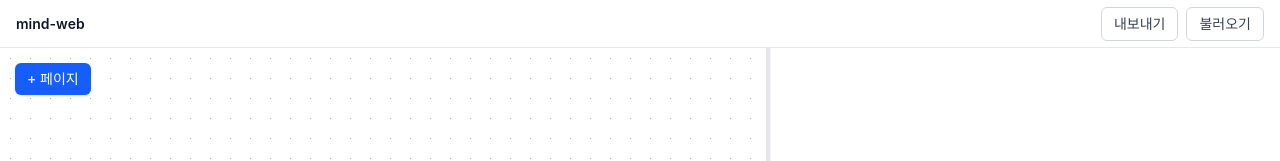
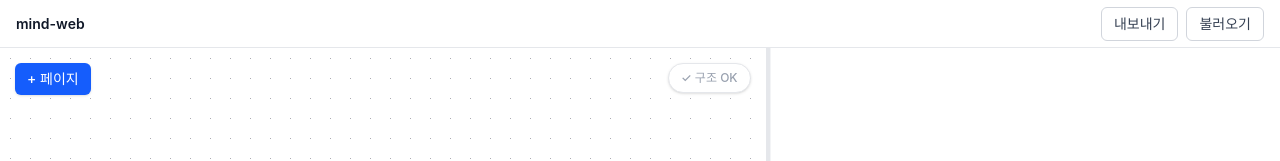
Before and after one commit to k1my3ch4n/mind-web, a React (Vite) app: page / in a window 1280 px wide. Shown: the top 161 px of the page. Built offline with nearby package versions, Linux system fonts and the light colour scheme.

Commit message:
feat(structure-insight): 고립 노드·도달 불가 페이지·죽은 라우트 탐지 패널 추가

```diff
--- /dev/null
+++ b/src/features/structure-insight/index.ts
@@ -0,0 +1,3 @@
+export { default as StructureInsightPanel } from './ui/StructureInsightPanel';
+export { analyzeStructure } from './model/analyzeStructure';
+export type { StructureIssue, StructureIssueType } from './model/types';
--- /dev/null
+++ b/src/features/structure-insight/model/analyzeStructure.ts
@@ -0,0 +1,99 @@
+import type { PageNodeSummary } from '@entities/node';
+import type { RouteEdge } from '@entities/edge';
+import type { PageComponentData } from '@entities/page-component';
+
+import type { StructureIssue } from './types';
+
+export interface StructureAnalysisInput {
+  nodes: PageNodeSummary[];
+  edges: Pick<RouteEdge, 'id' | 'source' | 'target'>[];
+  componentsByNodeId: Record<string, PageComponentData[]>;
+}
+
+export interface StructureAnalysisResult {
+  issues: StructureIssue[];
+  // 루트('/') 페이지가 없어 첫 페이지를 기준으로 도달성을 검사한 경우 — 패널 캡션 안내용
+  usedFallbackRoot: boolean;
+}
+
+// 노드=페이지·엣지=라우트 그래프의 정합성 이슈를 탐지하는 순수 함수 (React/zustand 무의존).
+export function analyzeStructure({
+  nodes,
+  edges,
+  componentsByNodeId,
+}: StructureAnalysisInput): StructureAnalysisResult {
+  // 페이지가 1개뿐이면 아직 분석할 "구조"가 없다 — 첫 페이지부터 고립 경고를 띄우는 노이즈 방지
+  if (nodes.length <= 1) return { issues: [], usedFallbackRoot: false };
+
+  const issues: StructureIssue[] = [];
+
+  // ① 고립 노드 — 어떤 엣지에도 붙어 있지 않은 노드 (self-loop도 "붙어 있음"으로 취급)
+  const connectedNodeIds = new Set<string>();
+  for (const edge of edges) {
+    connectedNodeIds.add(edge.source);
+    connectedNodeIds.add(edge.target);
+  }
+  const isolatedNodeIds = new Set<string>();
+  for (const node of nodes) {
+    if (connectedNodeIds.has(node.id)) continue;
+    isolatedNodeIds.add(node.id);
+    issues.push({
+      id: `isolated-node:${node.id}`,
+      type: 'isolated-node',
+      nodeId: node.id,
+      message: `"${node.data.name}" 페이지가 어떤 라우트와도 연결되어 있지 않아요.`,
+    });
+  }
+
+  // ② 도달 불가 페이지 — 루트에서 방향 그래프(source→target) BFS로 못 닿는 노드.
+  //    고립 노드는 정의상 여기에도 걸리므로 제외 (노드당 가장 구체적인 이슈 1개).
+  const rootByRoute = nodes.find((node) => node.data.route === '/');
+  const root = rootByRoute ?? nodes[0];
+  const outgoingByNodeId = new Map<string, string[]>();
+  for (const edge of edges) {
+    const targets = outgoingByNodeId.get(edge.source);
+    if (targets) targets.push(edge.target);
+    else outgoingByNodeId.set(edge.source, [edge.target]);
+  }
+  const visited = new Set<string>([root.id]);
+  const queue: string[] = [root.id];
+  while (queue.length > 0) {
+    const current = queue.shift() as string;
+    for (const target of outgoingByNodeId.get(current) ?? []) {
+      if (visited.has(target)) continue;
+      visited.add(target);
+      queue.push(target);
+    }
+  }
+  for (const node of nodes) {
+    if (visited.has(node.id) || isolatedNodeIds.has(node.id)) continue;
+    issues.push({
+      id: `unreachable-page:${node.id}`,
+      type: 'unreachable-page',
+      nodeId: node.id,
+      message: `"${node.data.name}" 페이지는 "${root.data.name}"(${root.data.route})에서 도달할 수 없어요.`,
+    });
+  }
+
+  // ③ 죽은 라우트 — 엣지는 있지만 source 페이지에 그 target으로 이동하는 컴포넌트가 없음.
+  //    modal 타입도 클릭 수단으로 인정 (프리뷰에서 모달 내 "이동" 버튼이 실제 동작).
+  const nodeDataById = new Map(nodes.map((node) => [node.id, node.data]));
+  for (const edge of edges) {
+    const hasClickSource = (componentsByNodeId[edge.source] ?? []).some(
+      (component) => component.onClickNodeId === edge.target,
+    );
+    if (hasClickSource) continue;
+    const sourceData = nodeDataById.get(edge.source);
+    const targetData = nodeDataById.get(edge.target);
+    if (!sourceData || !targetData) continue;
+    issues.push({
+      id: `dead-route:${edge.id}`,
+      type: 'dead-route',
+      nodeId: edge.source,
+      edgeId: edge.id,
+      message: `"${sourceData.name}" → ${targetData.route} 라우트가 있지만, 클릭해서 이동할 컴포넌트가 없어요.`,
+    });
+  }
+
+  return { issues, usedFallbackRoot: !rootByRoute && nodes.length > 1 };
+}
--- /dev/null
+++ b/src/features/structure-insight/model/types.ts
@@ -0,0 +1,11 @@
+export type StructureIssueType = 'isolated-node' | 'unreachable-page' | 'dead-route';
+
+export interface StructureIssue {
+  // React key 겸 안정 식별자 — `${type}:${nodeId | edgeId}`
+  id: string;
+  type: StructureIssueType;
+  // 목록에서 클릭했을 때 선택/포커스할 노드 (dead-route는 source 노드)
+  nodeId: string;
+  edgeId?: string;
+  message: string;
+}
--- /dev/null
+++ b/src/features/structure-insight/model/useStructureIssues.ts
@@ -0,0 +1,21 @@
+import { useMemo } from 'react';
+
+import { usePageNodeSummaries } from '@entities/node';
+import { useEdgeStore } from '@entities/edge';
+import { usePageComponentStore } from '@entities/page-component';
+
+import { analyzeStructure, type StructureAnalysisResult } from './analyzeStructure';
+
+// 분석은 selector 안이 아니라 useMemo에서 실행한다 — selector가 매 호출 새 배열을 반환하면
+// getSnapshot 무한 루프에 빠진다 (EMPTY_PAGE_COMPONENTS와 같은 트랩).
+// 노드는 usePageNodeSummaries로 구독해 드래그(position 변경) 프레임마다 재분석하지 않는다.
+export function useStructureIssues(): StructureAnalysisResult {
+  const nodes = usePageNodeSummaries();
+  const edges = useEdgeStore((state) => state.edges);
+  const componentsByNodeId = usePageComponentStore((state) => state.componentsByNodeId);
+
+  return useMemo(
+    () => analyzeStructure({ nodes, edges, componentsByNodeId }),
+    [nodes, edges, componentsByNodeId],
+  );
+}
--- /dev/null
+++ b/src/features/structure-insight/ui/StructureInsightPanel.tsx
@@ -0,0 +1,87 @@
+import { useState } from 'react';
+import { useReactFlow } from '@xyflow/react';
+
+import { useNodeStore } from '@entities/node';
+import { useCanvasSelectionStore } from '@shared/model/selectionStore';
+
+import { useStructureIssues } from '../model/useStructureIssues';
+import type { StructureIssue, StructureIssueType } from '../model/types';
+
+const ISSUE_TYPE_LABEL: Record<StructureIssueType, string> = {
+  'isolated-node': '고립',
+  'unreachable-page': '도달 불가',
+  'dead-route': '죽은 라우트',
+};
+
+function StructureInsightPanel() {
+  const { issues, usedFallbackRoot } = useStructureIssues();
+  const [isOpen, setIsOpen] = useState(false);
+  const { setCenter } = useReactFlow();
+
+  const handleIssueClick = (issue: StructureIssue) => {
+    // cross-store 조회는 이벤트 핸들러에서 getState로 (기존 widget/feature 레이어 컨벤션)
+    useCanvasSelectionStore.getState().setSelectedNodeId(issue.nodeId);
+    const node = useNodeStore.getState().nodes.find((candidate) => candidate.id === issue.nodeId);
+    if (node) {
+      setCenter(
+        node.position.x + (node.measured?.width ?? 0) / 2,
+        node.position.y + (node.measured?.height ?? 0) / 2,
+        { zoom: 1, duration: 500 },
+      );
+    }
+  };
+
+  const hasIssues = issues.length > 0;
+
+  return (
+    <div className="flex flex-col items-end gap-2">
+      <button
+        type="button"
+        onClick={() => setIsOpen((prev) => !prev)}
+        className={`rounded-full border px-3 py-1.5 text-xs font-medium shadow-sm transition-colors ${
+          hasIssues
+            ? 'border-amber-200 bg-amber-50 text-amber-700 hover:bg-amber-100'
+            : 'border-gray-200 bg-white text-gray-400 hover:bg-gray-50'
+        }`}
+      >
+        {hasIssues ? `⚠ 구조 이슈 ${issues.length}` : '✓ 구조 OK'}
+      </button>
+
+      {isOpen && (
+        <div className="w-72 rounded-lg border border-gray-200 bg-white shadow-lg">
+          {hasIssues ? (
+            <>
+              {usedFallbackRoot && (
+                <p className="border-b border-gray-100 px-3 py-2 text-[11px] text-gray-400">
+                  루트(&apos;/&apos;) 페이지가 없어 첫 페이지 기준으로 도달성을 검사했어요.
+                </p>
+              )}
+              <ul className="max-h-72 overflow-auto py-1">
+                {issues.map((issue) => (
+                  <li key={issue.id}>
+                    <button
+                      type="button"
+                      onClick={() => handleIssueClick(issue)}
+                      className="flex w-full items-start gap-2 px-3 py-2 text-left transition-colors hover:bg-gray-50"
+                    >
+                      <span className="mt-0.5 shrink-0 rounded bg-amber-50 px-1.5 py-0.5 text-[10px] font-medium text-amber-600">
+                        {ISSUE_TYPE_LABEL[issue.type]}
+                      </span>
+                      <span className="text-xs text-gray-600">{issue.message}</span>
+                    </button>
+                  </li>
+                ))}
+              </ul>
+            </>
+          ) : (
+            <p className="px-3 py-3 text-center text-xs text-gray-300">
+              발견된 구조 이슈가 없어요.
+            </p>
+          )}
+        </div>
+      )}
+    </div>
+  );
+}
+
+export default StructureInsightPanel;
--- a/src/widgets/mind-map-canvas/ui/MindMapCanvas.tsx
+++ b/src/widgets/mind-map-canvas/ui/MindMapCanvas.tsx
@@ -14,6 +14,7 @@ import { useNodeStore, type PageNode } from '@entities/node';
 import { edgeTypes, useEdgeStore, type RouteEdge } from '@entities/edge';
 import { usePageComponentStore } from '@entities/page-component';
 import { AddPageNodeButton } from '@features/add-page-node';
+import { StructureInsightPanel } from '@features/structure-insight';
 import { useCanvasSelectionStore } from '@shared/model/selectionStore';
 
 import { nodeTypes } from './nodeTypes';
@@ -74,6 +75,9 @@ function MindMapCanvasInner() {
       <Panel position="top-left">
         <AddPageNodeButton />
       </Panel>
+      <Panel position="top-right">
+        <StructureInsightPanel />
+      </Panel>
     </ReactFlow>
   );
 }
```
